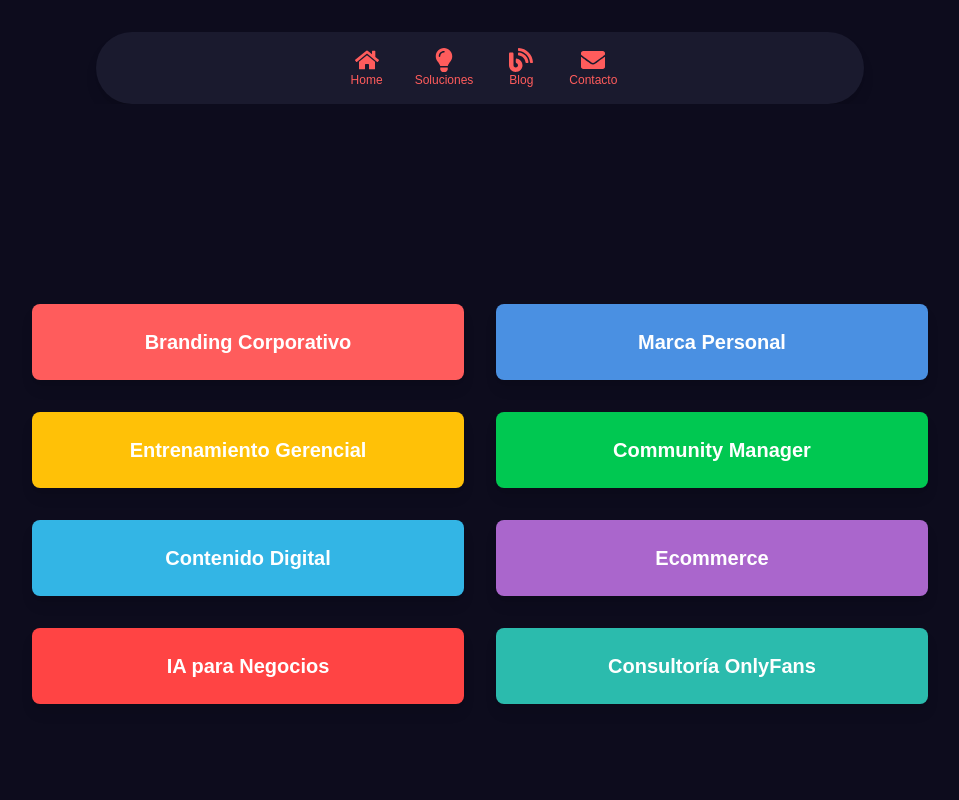
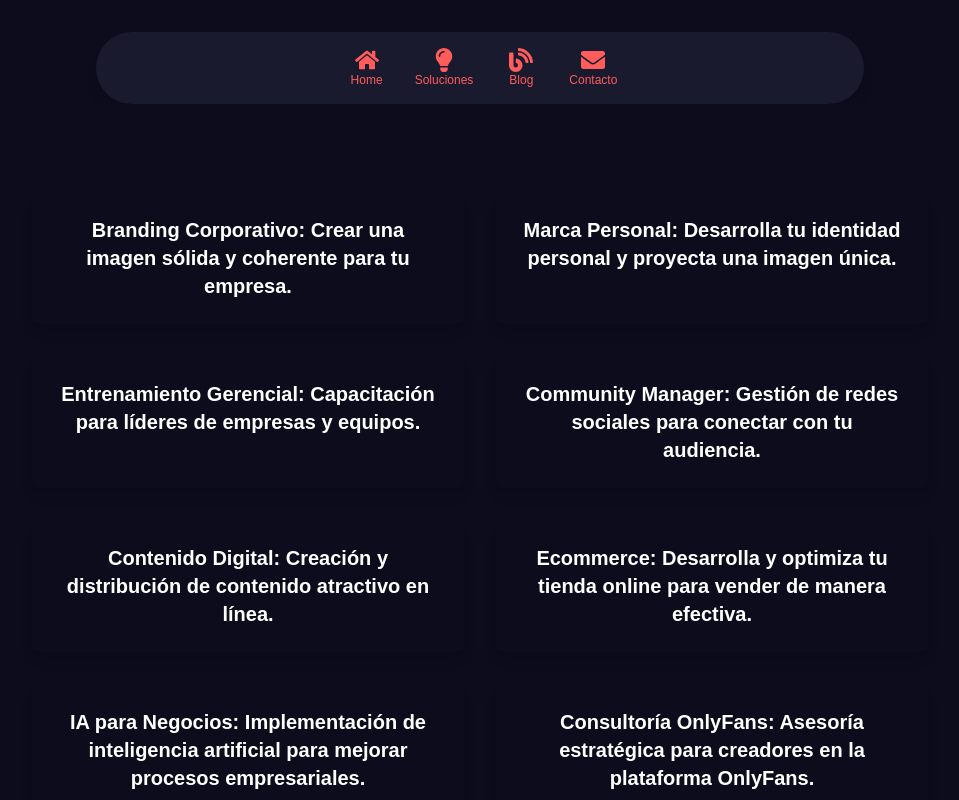
Before and after one commit to deivipluss/landing, a Next.js app: page /soluciones in a window 1280 px wide. Shown: the top 800 px of the page, without its empty margins (160-1119 px from the left). Built offline with nearby package versions, Linux system fonts and the light colour scheme.

Commit message:
expandiendobotones

```diff
--- a/app/globals.css
+++ b/app/globals.css
@@ -121,12 +121,32 @@ body {
   margin: 0 10px;
   position: relative;
   height: 200px;
+  transition: background-color 0.3s ease, transform 0.3s ease, box-shadow 0.3s ease;
 }
 
 .actions .card:hover {
   transform: scale(1.05);
   box-shadow: 0 4px 12px rgba(0, 0, 0, 0.2);
-  transition: transform 0.3s ease;
+}
+
+.actions .card.expanded {
+  background-color: white;
+  color: black;
+  height: auto; /* Permite que la tarjeta crezca */
+  box-shadow: 0 4px 12px rgba(0, 0, 0, 0.2);
+}
+
+.actions .card.expanded p {
+  display: block;
+  margin-top: 10px;
+  opacity: 1;
+  transition: opacity 0.3s ease;
+}
+
+.actions .card p {
+  display: none;
+  opacity: 0;
+  transition: opacity 0.3s ease;
 }
 
 footer {
--- a/app/soluciones/page.tsx
+++ b/app/soluciones/page.tsx
@@ -18,6 +18,24 @@ const containerStyle = "p-4 md:p-8 flex justify-center items-center min-h-screen
 
 const Soluciones = () => {
   const [activeSection] = useState<string>("soluciones");
+  const [expandedCard, setExpandedCard] = useState<string | null>(null);
+
+  // Maneja la expansión de las tarjetas
+  const toggleCard = (cardName: string) => {
+    setExpandedCard(expandedCard === cardName ? null : cardName);
+  };
+
+  // Descripción de las soluciones
+  const cardDescriptions: { [key: string]: string } = {
+    branding: "Branding Corporativo: Crear una imagen sólida y coherente para tu empresa.",
+    marcaPersonal: "Marca Personal: Desarrolla tu identidad personal y proyecta una imagen única.",
+    entrenamiento: "Entrenamiento Gerencial: Capacitación para líderes de empresas y equipos.",
+    communityManager: "Community Manager: Gestión de redes sociales para conectar con tu audiencia.",
+    contenidoDigital: "Contenido Digital: Creación y distribución de contenido atractivo en línea.",
+    ecommerce: "Ecommerce: Desarrolla y optimiza tu tienda online para vender de manera efectiva.",
+    iaNegocios: "IA para Negocios: Implementación de inteligencia artificial para mejorar procesos empresariales.",
+    onlyfans: "Consultoría OnlyFans: Asesoría estratégica para creadores en la plataforma OnlyFans.",
+  };
 
   return (
     <div className="bg-[#0D0C1D] min-h-screen overflow-hidden">
@@ -45,37 +63,27 @@ const Soluciones = () => {
       <div className={containerStyle}>
         <div className="w-full max-w-4xl">
           <div className="grid grid-cols-1 md:grid-cols-2 gap-8">
-            <div className="bg-[#FF5C5C] text-white p-6 rounded-lg shadow-lg hover:shadow-xl transition-shadow text-center">
-              <h3 className="text-xl font-semibold">Branding Corporativo</h3>
-            </div>
-            <div className="bg-[#4A90E2] text-white p-6 rounded-lg shadow-lg hover:shadow-xl transition-shadow text-center">
-              <h3 className="text-xl font-semibold">Marca Personal</h3>
-            </div>
-            <div className="bg-[#FFC107] text-white p-6 rounded-lg shadow-lg hover:shadow-xl transition-shadow text-center">
-              <h3 className="text-xl font-semibold">Entrenamiento Gerencial</h3>
-            </div>
-            <div className="bg-[#00C851] text-white p-6 rounded-lg shadow-lg hover:shadow-xl transition-shadow text-center">
-              <h3 className="text-xl font-semibold">Community Manager</h3>
-            </div>
-            <div className="bg-[#33B5E5] text-white p-6 rounded-lg shadow-lg hover:shadow-xl transition-shadow text-center">
-              <h3 className="text-xl font-semibold">Contenido Digital</h3>
-            </div>
-            <div className="bg-[#AA66CC] text-white p-6 rounded-lg shadow-lg hover:shadow-xl transition-shadow text-center">
-              <h3 className="text-xl font-semibold">Ecommerce</h3>
-            </div>
-            <div className="bg-[#FF4444] text-white p-6 rounded-lg shadow-lg hover:shadow-xl transition-shadow text-center">
-              <h3 className="text-xl font-semibold">IA para Negocios</h3>
-            </div>
-            <div className="bg-[#2BBBAD] text-white p-6 rounded-lg shadow-lg hover:shadow-xl transition-shadow text-center">
-              <h3 className="text-xl font-semibold">Consultoría OnlyFans</h3>
-            </div>
+            {Object.keys(cardDescriptions).map((card, index) => (
+              <div
+                key={index}
+                className={`${
+                  expandedCard === card ? "bg-white text-black" : `bg-${card === "branding" ? "FF5C5C" : card === "marcaPersonal" ? "4A90E2" : card === "entrenamiento" ? "FFC107" : card === "communityManager" ? "00C851" : card === "contenidoDigital" ? "33B5E5" : card === "ecommerce" ? "AA66CC" : card === "iaNegocios" ? "FF4444" : "2BBBAD"}`
+                } text-white p-6 rounded-lg shadow-lg hover:shadow-xl transition-shadow text-center cursor-pointer`}
+                onClick={() => toggleCard(card)}
+              >
+                <h3 className="text-xl font-semibold">{cardDescriptions[card]}</h3>
+                {expandedCard === card && (
+                  <p className="mt-4">{cardDescriptions[card]}</p>
+                )}
+              </div>
+            ))}
           </div>
         </div>
       </div>
 
       {/* Footer */}
       <footer className="bg-[#1A1A2E] text-center py-6 text-gray-300 text-sm">
-        © 2024 Deivipluss. ¡Todos los derechos reservados!.
+        © 2024 Deivipluss. ¡Todos los derechos reservados!..
       </footer>
     </div>
   );
```
